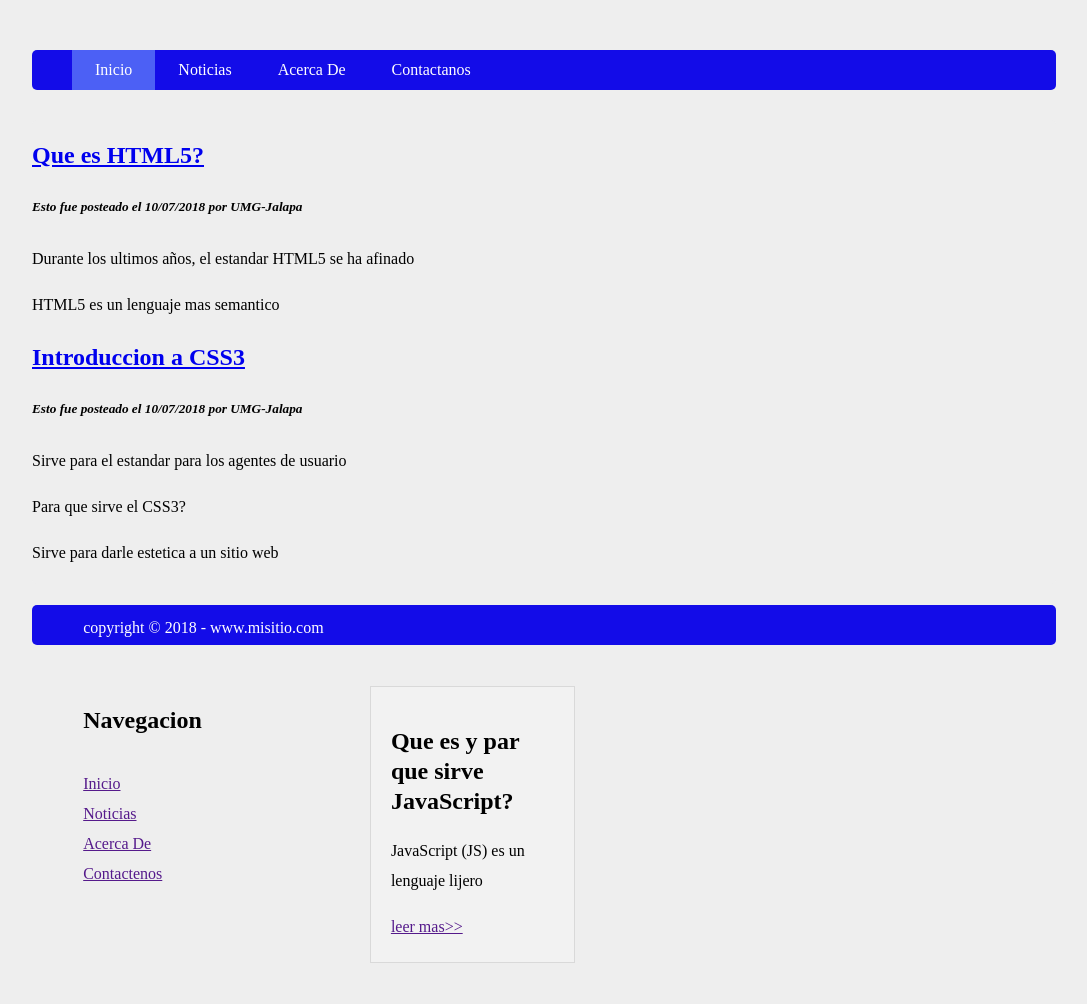
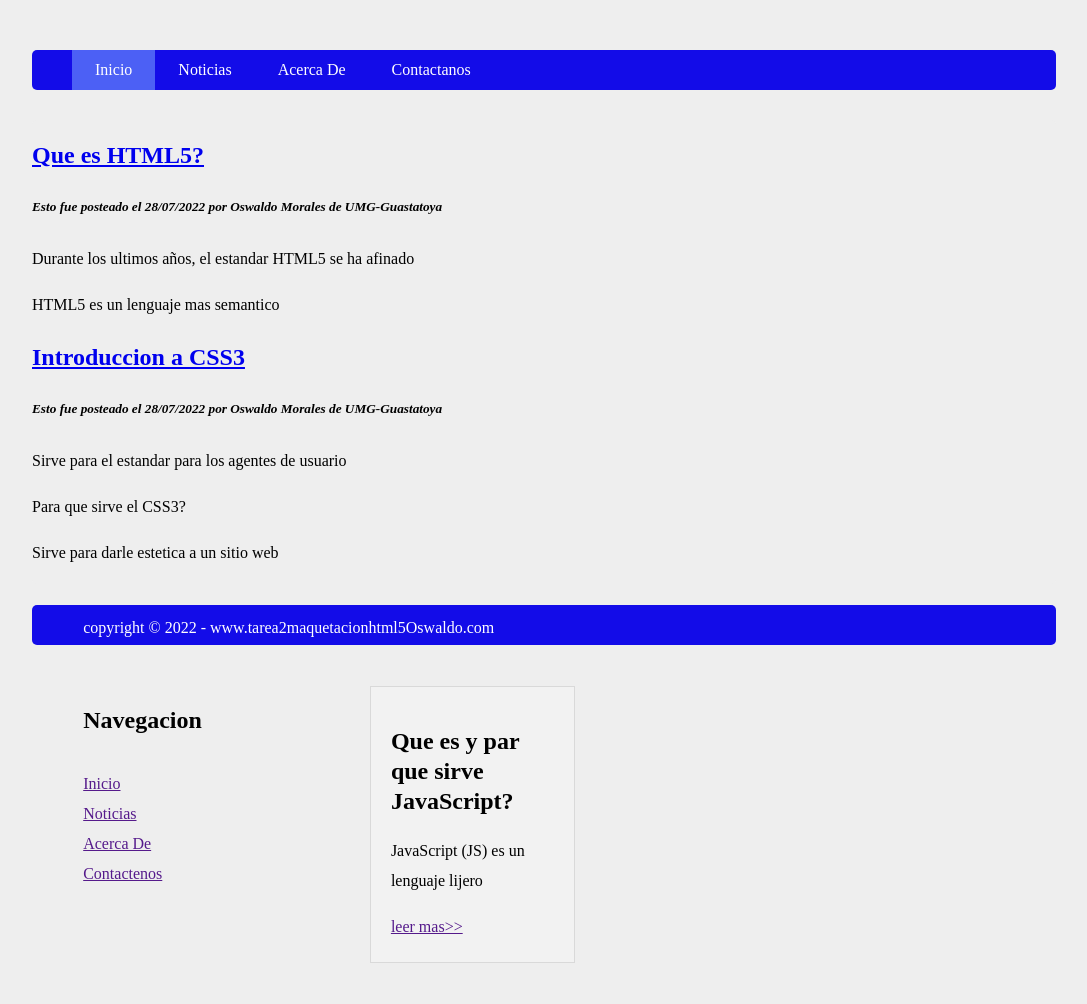
Before and after one commit to omorales8/Tarea2DW, a plain HTML site: page Vista/index.html in a window 1280 px wide. Shown: the whole page, without its empty margins (96-1183 px from the left). Drawn offline with Linux system fonts and the light colour scheme.

Commit message:
Cambio de fecha lugar y copy
.......

```diff
--- a/Vista/index.html
+++ b/Vista/index.html
@@ -28,7 +28,7 @@
                     <h2><a href="#">Que es HTML5?</a></h2>
                 </header>
                 <footer>
-                    <h5><i>Esto fue posteado el 10/07/2018 por UMG-Jalapa</i></h5>
+                    <h5><i>Esto fue posteado el 28/07/2022 por Oswaldo Morales de UMG-Guastatoya</i></h5>
 
                 </footer>
                 <content>
@@ -41,7 +41,7 @@
                     <h2><a href="#">Introduccion a CSS3</a></h2>
                 </header>
                  <footer>
-                    <h5><i>Esto fue posteado el 10/07/2018 por UMG-Jalapa</i></h5>
+                    <h5><i>Esto fue posteado el 28/07/2022 por Oswaldo Morales de UMG-Guastatoya</i></h5>
                 </footer>
                  <content>
                     <p>Sirve para el estandar para los agentes de usuario</p>
@@ -52,7 +52,7 @@
         </div>
         </div>
         <footer class="pageFooter">
-            <p>copyright &copy; 2018 - www.misitio.com</p>
+            <p>copyright &copy; 2022 - www.tarea2maquetacionhtml5Oswaldo.com</p>
         </footer>
         <div class="main">
             <aside class="top-sidebar">
```
